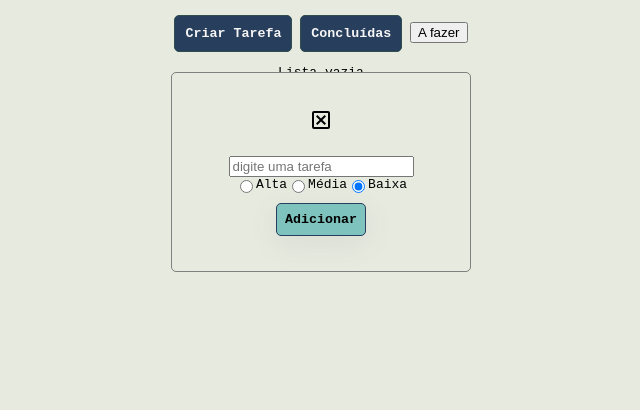
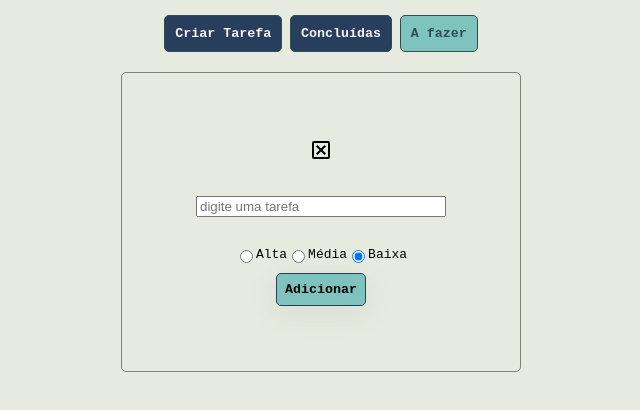
Before and after one commit to chicodevbr/to-do-list, a plain HTML site: page index.html in a window 1280 px wide. Both pictures are taken after a click on the button "Criar Tarefa". Shown: the part 50-460 px from the top of the page, without its empty margins (319-959 px from the left). Drawn offline with Linux system fonts and the light colour scheme.

Commit message:
fix btn close and modal create tasks

```diff
--- a/style.css
+++ b/style.css
@@ -29,8 +29,8 @@ header {
   margin: 0 auto;
   padding-top: 20px;
   padding: 10px;
-  width: 300px;
-  height: 200px;
+  width: 400px;
+  height: 300px;
   background-color: #e7eadf;
   border: 1px solid grey;
   border-radius: 5px;
@@ -56,6 +56,7 @@ header {
   box-shadow: rgb(100 100 111 / 10%) 0px 7px 29px 0px;
   background: #7ec3be;
   margin-top: 10px;
+  margin-bottom: 60px;
   font-weight: bold;
   color: black;
   cursor: pointer;
@@ -104,14 +105,34 @@ header {
   bottom: 0;
   left: 0;
   right: 0;
-  margin-top: 0px;
-  margin-bottom: 20px;
+  margin-top: 60px;
 }
 
 #taskchecked {
   margin-top: 20px;
 }
 
-.line-through {
+.isComplete {
   text-decoration: line-through;
 }
+
+.btn-show-add-tasks-not-done {
+  font-family: monospace;
+  border: 1px solid DarkSlateGray;
+  border-radius: 5px;
+  padding: 10px;
+  background: #7ec3be;
+  font-weight: bold;
+  color: DarkSlateGray;
+  cursor: pointer;
+}
+
+.lista-vazia {
+  margin-top: 40px;
+  font-size: 1.5rem;
+}
+
+#new-task {
+  width: 250px;
+  margin: 30px;
+}
```
